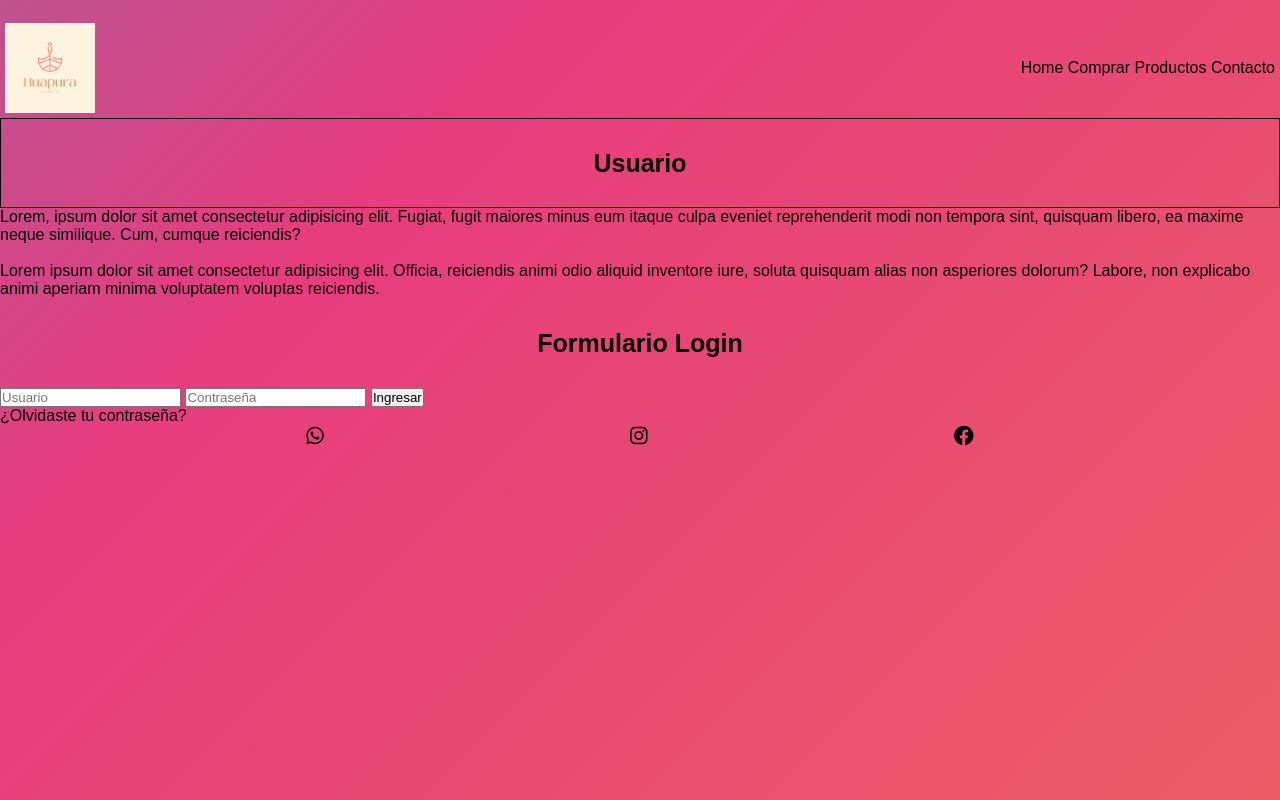
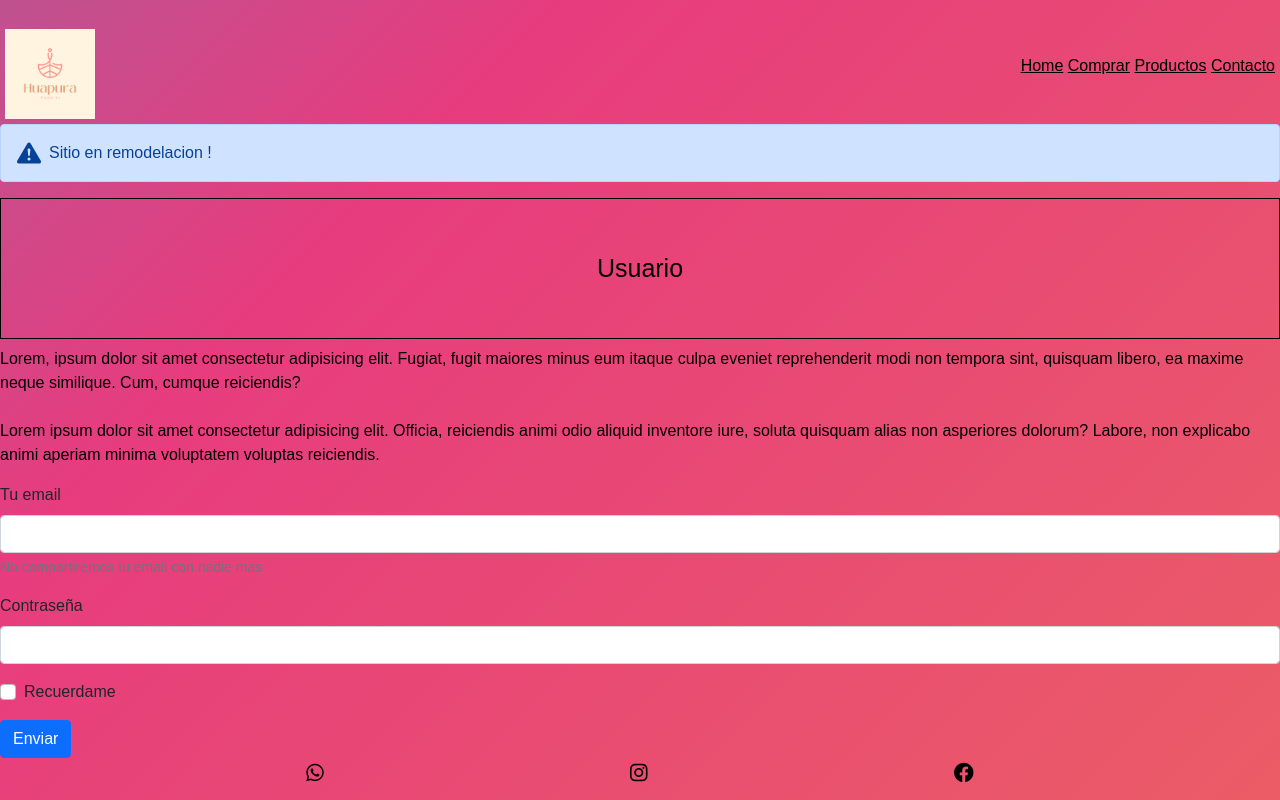
Before and after one commit to EmaZapata/mi-proyecto, a plain HTML site: page pages/usuario.html in a window 1280 px wide. Drawn offline with nearby package versions, Linux system fonts and the light colour scheme.

Commit message:
agregando bootstrap

```diff
--- a/main.css
+++ b/main.css
@@ -10,6 +10,7 @@
 
 body {
     font-family: Arial, Helvetica, sans-serif;
+    font-size: 16px;
     /* DEJO COMENTARIO PARA VER CAMBIOS HECHOS */
     /* background-color: darksalmon; */
     /* background: rgb(238,174,202);
@@ -17,7 +18,7 @@ body {
 }
 
 nav {
-    padding: 5px;
+    padding: 0.3125em;
 
     display: flex;
     align-items: center;
@@ -33,8 +34,8 @@ nav ul li {
 h1 {
     color: rgb(0, 0, 0);
     border: 1px solid;
-    height: 90px;
-    font-size: 25px;
+    height: 5.625em;
+    font-size: 1.5625em;
 
 
     display: flex;
@@ -44,8 +45,8 @@ h1 {
 }
 
 header {
-    padding: 15px;
-    font-size: 20px;
+    padding: 0.9375em;
+    font-size: 1.25em;
 
     display: flex;
     align-items: center;
@@ -54,7 +55,7 @@ header {
 
 h2 {
     color: rgb(0, 0, 0);
-    height: 40px;
+    height: 2.5em;
 
     display: flex;
     justify-content: center;
@@ -76,7 +77,7 @@ footer {
     display: flex;
     align-items: center;
     justify-content: space-evenly;
-    font-size: 20px;
+    font-size: 1.25em;
 }
 
 .contacto-correo {
@@ -127,6 +128,7 @@ body {
     height: 100vh;
 }
 
+
 @keyframes gradient {
     0% {
         background-position: 0% 50%;
@@ -140,3 +142,18 @@ body {
         background-position: 0% 50%;
     }
 }
+
+@media (max-width: 1200px) {
+    body {
+        font-size: 14px;
+    }
+
+}
+
+@media (max-width: 768px) {
+
+}
+
+@media (max-width: 576px) {
+
+}
--- a/pages/usuario.html
+++ b/pages/usuario.html
@@ -6,6 +6,7 @@
     <meta http-equiv="X-UA-Compatible" content="IE=edge">
     <meta name="viewport" content="width=device-width, initial-scale=1.0">
     <title>Huapura</title>
+    <link href="https://cdn.jsdelivr.net/npm/bootstrap@5.1.3/dist/css/bootstrap.min.css" rel="stylesheet" integrity="sha384-1BmE4kWBq78iYhFldvKuhfTAU6auU8tT94WrHftjDbrCEXSU1oBoqyl2QvZ6jIW3" crossorigin="anonymous">
     <link rel="stylesheet" href="../main.css">
     <link rel="stylesheet" href="https://cdnjs.cloudflare.com/ajax/libs/font-awesome/6.0.0-beta2/css/all.min.css">
 </head>
@@ -31,6 +32,16 @@
         </ul>
     </nav>
 
+    <div class="alert alert-primary d-flex align-items-center" role="alert">
+        <svg xmlns="http://www.w3.org/2000/svg" width="24" height="24" fill="currentColor" class="bi bi-exclamation-triangle-fill flex-shrink-0 me-2" viewBox="0 0 16 16" role="img" aria-label="Warning:">
+          <path d="M8.982 1.566a1.13 1.13 0 0 0-1.96 0L.165 13.233c-.457.778.091 1.767.98 1.767h13.713c.889 0 1.438-.99.98-1.767L8.982 1.566zM8 5c.535 0 .954.462.9.995l-.35 3.507a.552.552 0 0 1-1.1 0L7.1 5.995A.905.905 0 0 1 8 5zm.002 6a1 1 0 1 1 0 2 1 1 0 0 1 0-2z"/>
+        </svg>
+        <div>
+          Sitio en remodelacion !
+        </div>
+      </div>
+
+
     <h1 class="titulo-usuario">Usuario</h1>
 
     <p class="contenido-usuario">Lorem, ipsum dolor sit amet consectetur adipisicing elit. Fugiat, fugit
@@ -45,13 +56,30 @@
     </p>
 
     <!-- formulario de logueo -->
-    <section>
+    <!-- <section>
         <h1 class="formulario-login-titulo">Formulario Login</h1>
         <input type="text" name="usuario" value="" placeholder="Usuario">
         <input type="password" name="contrasena" value="" placeholder="Contraseña">
         <input type="submit" name="usuario" value="Ingresar">
         <p><a href="#">¿Olvidaste tu contraseña?</a></p>
-    </section>
+    </section> -->
+
+    <form>
+        <div class="mb-3">
+          <label for="exampleInputEmail1" class="form-label">Tu email</label>
+          <input type="email" class="form-control" id="exampleInputEmail1" aria-describedby="emailHelp">
+          <div id="emailHelp" class="form-text">No compartiremos tu email con nadie mas</div>
+        </div>
+        <div class="mb-3">
+          <label for="exampleInputPassword1" class="form-label">Contraseña</label>
+          <input type="password" class="form-control" id="exampleInputPassword1">
+        </div>
+        <div class="mb-3 form-check">
+          <input type="checkbox" class="form-check-input" id="exampleCheck1">
+          <label class="form-check-label" for="exampleCheck1">Recuerdame</label>
+        </div>
+        <button type="submit" class="btn btn-primary">Enviar</button>
+      </form>
 
     <footer>
         <a href=""><i class="fa-brands fa-whatsapp"></i></a>
```
Also changed, not shown: index.html (+11 -1 lines), pages/comprar.html (+11 -1 lines).
